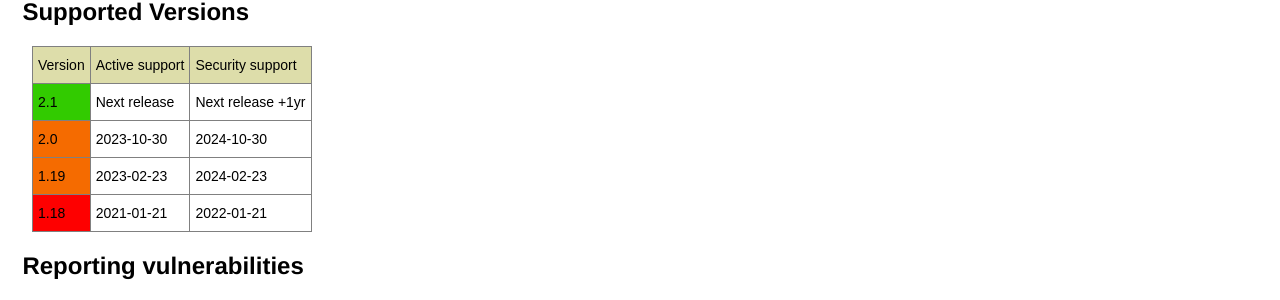
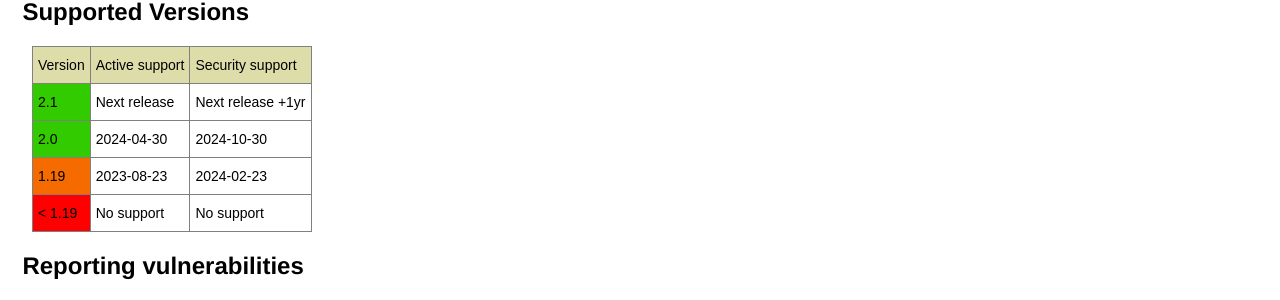
Before and after one commit to simplesamlphp/simplesamlphp.github.io, a Jekyll site: the page built from security/index.md, in a window 1280 px wide. Shown: the part 329-629 px from the top of the page. Built offline with Jekyll 4.4.1, drawn with Linux system fonts in a browser that asks for light colours.

Commit message:
Update supported versions

```diff
--- a/security/index.md
+++ b/security/index.md
@@ -28,19 +28,19 @@ to learn how to properly report vulnerabilities, as well as to find information
     <td class="tg-c6of">Next release +1yr</td>
   </tr>
   <tr>
-    <td class="tg-3wb8">2.0</td>
-    <td class="tg-c6of">2023-10-30</td>
+    <td class="tg-d52n">2.0</td>
+    <td class="tg-c6of">2024-04-30</td>
     <td class="tg-c6of">2024-10-30</td>
   </tr>
   <tr>
     <td class="tg-3wb8">1.19</td>
-    <td class="tg-c6of">2023-02-23</td>
+    <td class="tg-c6of">2023-08-23</td>
     <td class="tg-c6of">2024-02-23</td>
   </tr>
   <tr>
-    <td class="tg-tw5s">1.18</td>
-    <td class="tg-c6of">2021-01-21</td>
-    <td class="tg-n9g5">2022-01-21</td>
+    <td class="tg-tw5s">&lt; 1.19</td>
+    <td class="tg-c6of">No support</td>
+    <td class="tg-n9g5">No support</td>
   </tr>
 </tbody>
 </table>
```
